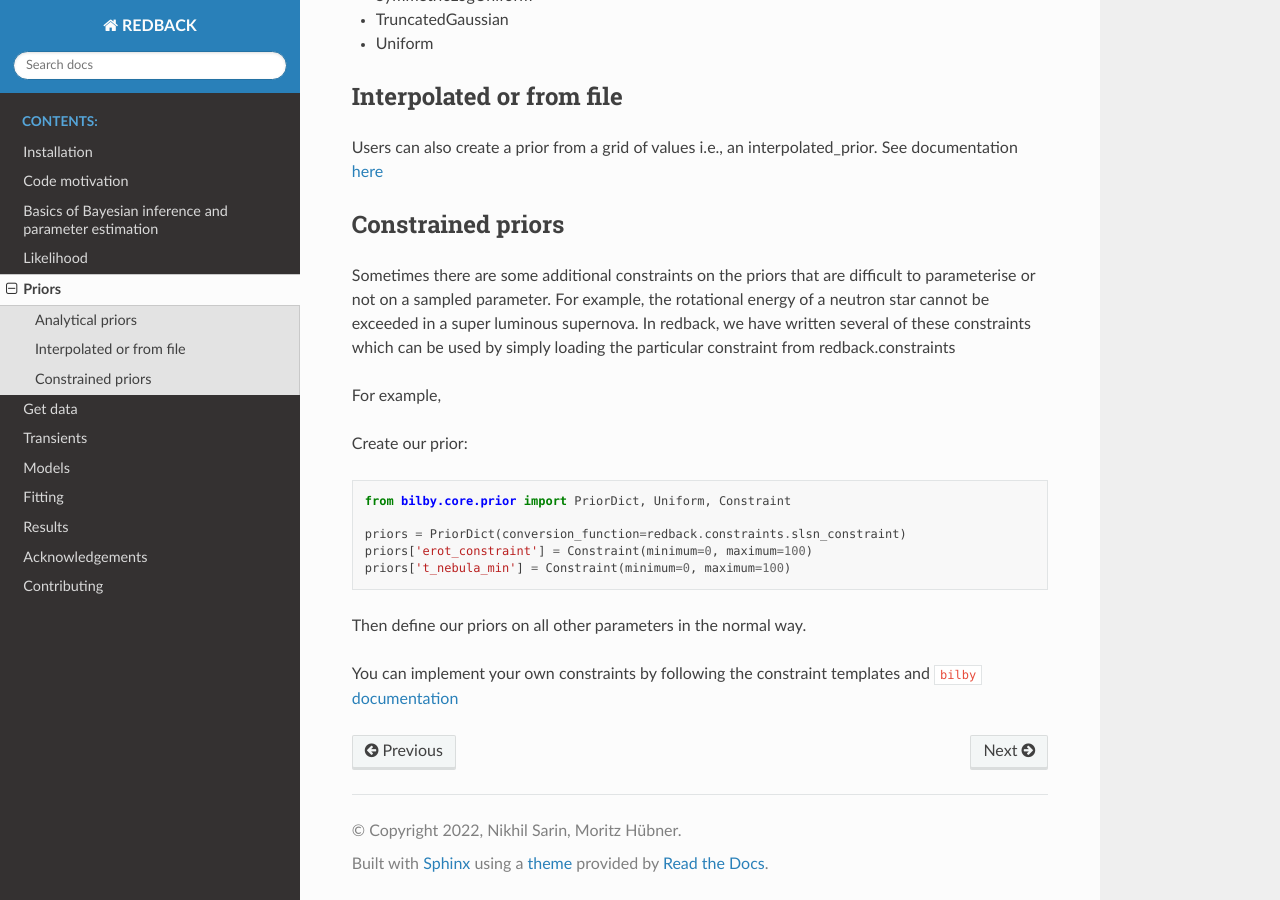
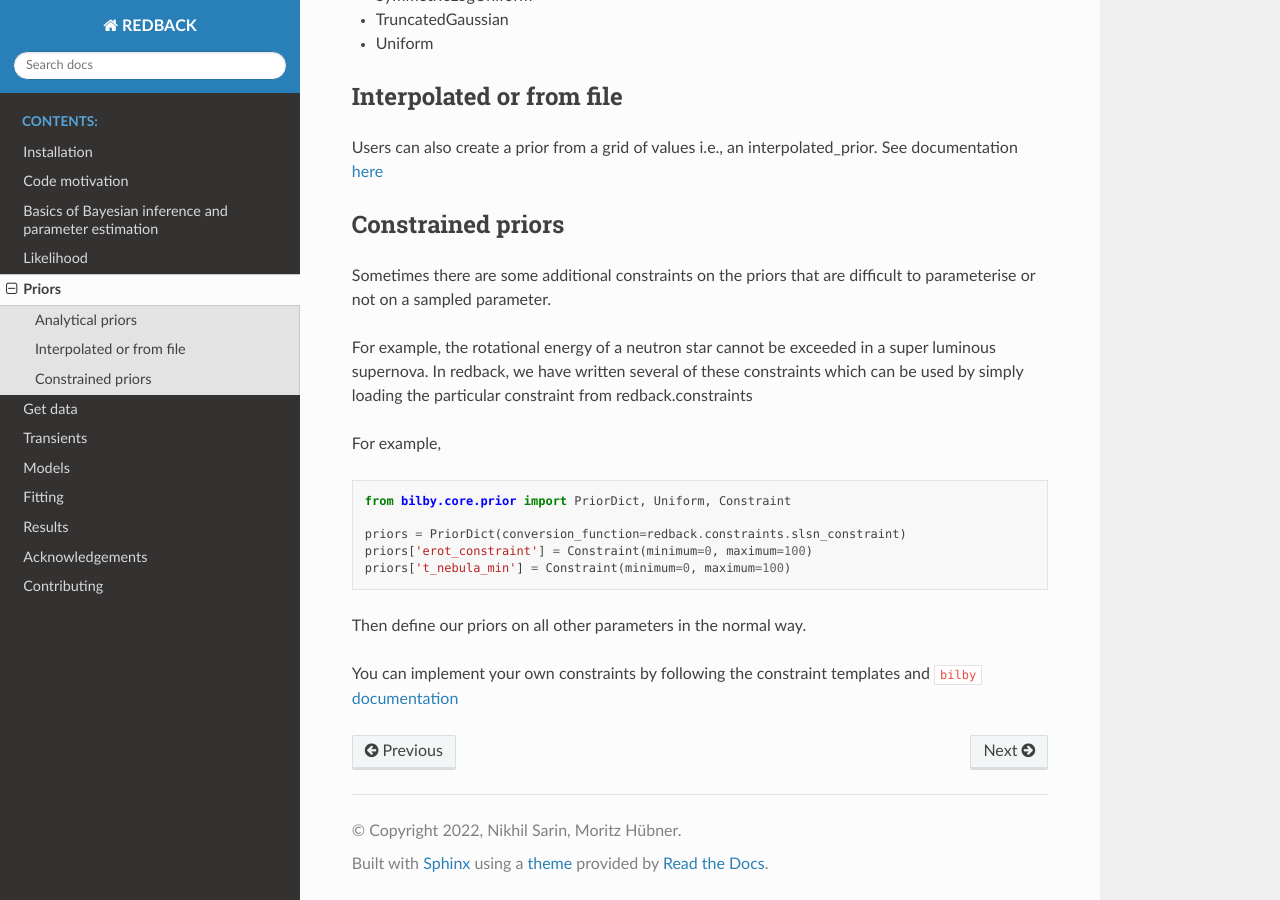
Before and after one commit to nikhil-sarin/redback, a Sphinx documentation site: the page built from docs/priors.txt, in a window 1280 px wide and 900 px high, scrolled down 761 px. Built offline with Sphinx 7.4.7 and the Read the Docs theme 2.0.0, drawn with Linux system fonts in a browser that asks for light colours; pages that are not in the unit, such as notebooks, are missing from menus.

Commit message:
Priors doc updated

```diff
--- a/docs/priors.txt
+++ b/docs/priors.txt
@@ -41,12 +41,11 @@ Constrained priors
 -------------------------
 
 Sometimes there are some additional constraints on the priors that are difficult to parameterise or not on a sampled parameter.
+
 For example, the rotational energy of a neutron star cannot be exceeded in a super luminous supernova.
 In redback, we have written several of these constraints which can be used by simply loading the particular constraint from redback.constraints
 
 For example,
-
-Create our prior:
 
 .. code:: python
 
```
